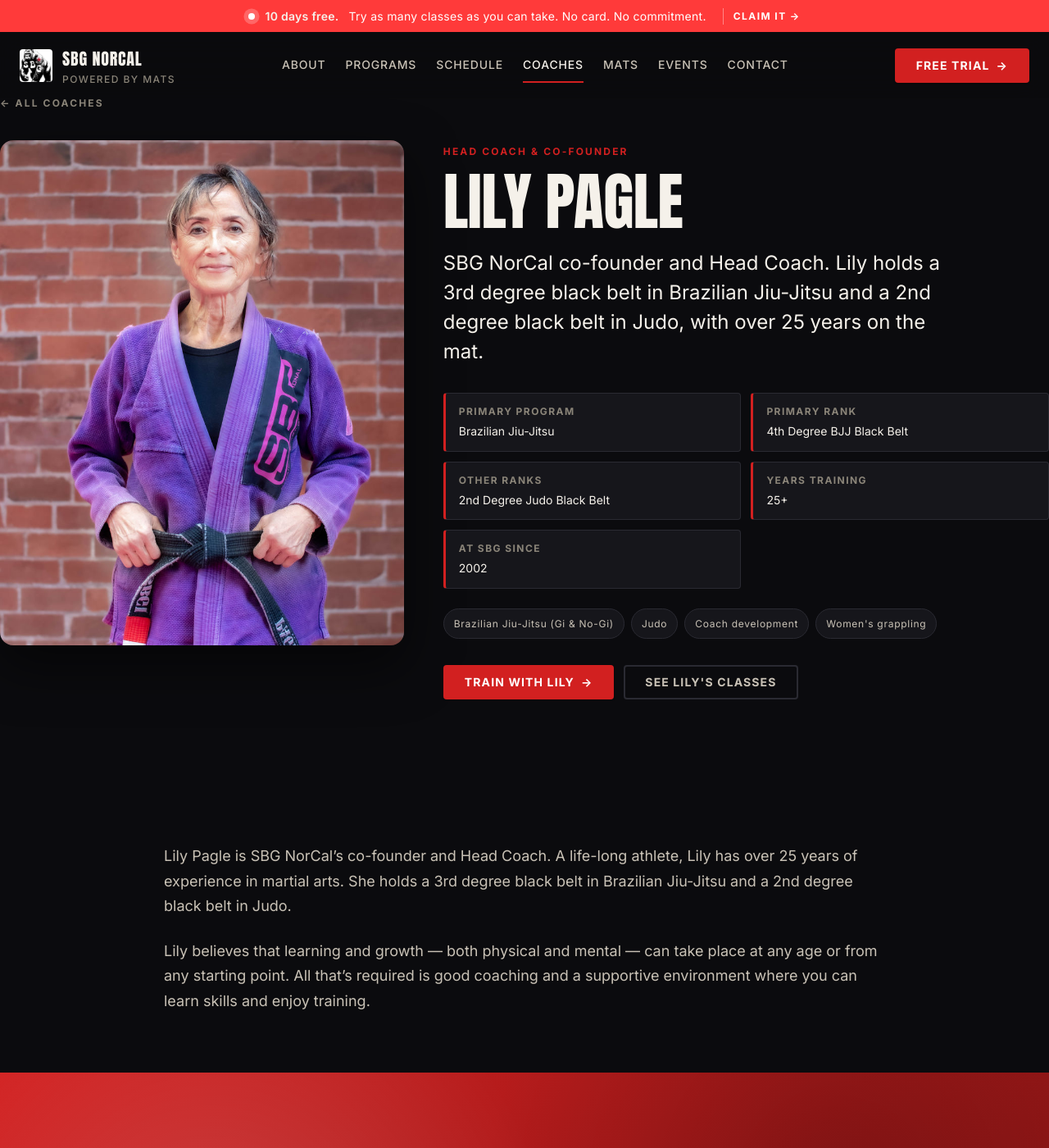
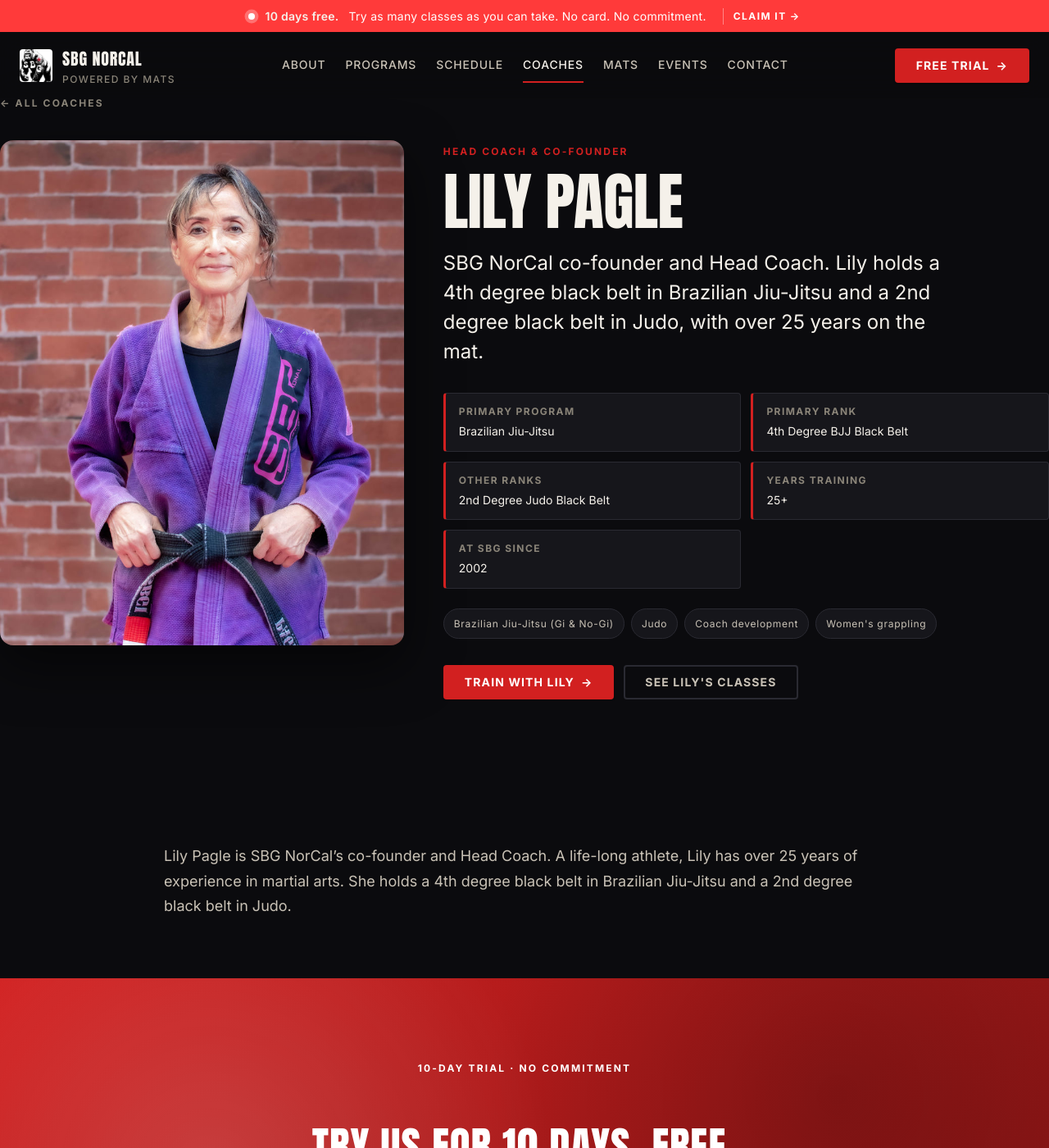
Before and after one commit to SBG-NorCal/sbg-norcal.github.io, a Jekyll site: the page built from _coaches/lily-pagle.md, in a window 1280 px wide and 1400 px high. Shown: the whole window at 82% size. Built offline with Jekyll 4.4.1, drawn with Linux system fonts in a browser that asks for light colours.

Commit message:
Lily Pagle: trim bio, correct BJJ rank to 4th degree everywhere
Two changes.

1. Removed the philosophy paragraph from her bio. A condensed version of it
   now runs on the homepage as the gym's philosophy, so leaving it here read
   as duplication.

2. Corrected her BJJ rank. Her `belt:` field already said "4th Degree BJJ
   Black Belt" while three prose mentions still said 3rd — including
   `short_bio`, which renders directly beneath the belt badge on the same
   coach card. So the coaches page and homepage were showing "4TH DEGREE BJJ
   BLACK BELT" and "Lily holds a 3rd degree black belt" side by side.

   Confirmed 4th degree. Corrected in all three places:
   - _coaches/lily-pagle.md short_bio
   - _coaches/lily-pagle.md body
   - about.md Lineage (3rd dan -> 4th dan)

   Judo is unchanged at 2nd degree / 2nd dan.

No "3rd degree" or "3rd dan" remains anywhere in the source.

Full suite: 64 passed, 6 skipped. Schedule crosscheck passes.

Co-Authored-By: Claude Opus 5 <noreply@anthropic.com>

```diff
--- a/_coaches/lily-pagle.md
+++ b/_coaches/lily-pagle.md
@@ -16,16 +16,11 @@ specialties:
   - Coach development
   - Women's grappling
 short_bio: >-
-  SBG NorCal co-founder and Head Coach. Lily holds a 3rd degree black belt
+  SBG NorCal co-founder and Head Coach. Lily holds a 4th degree black belt
   in Brazilian Jiu-Jitsu and a 2nd degree black belt in Judo, with over
   25 years on the mat.
 ---
 
 Lily Pagle is SBG NorCal's co-founder and Head Coach. A life-long athlete,
-Lily has over 25 years of experience in martial arts. She holds a 3rd degree
+Lily has over 25 years of experience in martial arts. She holds a 4th degree
 black belt in Brazilian Jiu-Jitsu and a 2nd degree black belt in Judo.
-
-Lily believes that learning and growth — both physical and mental — can
-take place at any age or from any starting point. All that's required is
-good coaching and a supportive environment where you can learn skills and
-enjoy training.
```
Also changed, not shown: about.md (+1 -1 lines).
